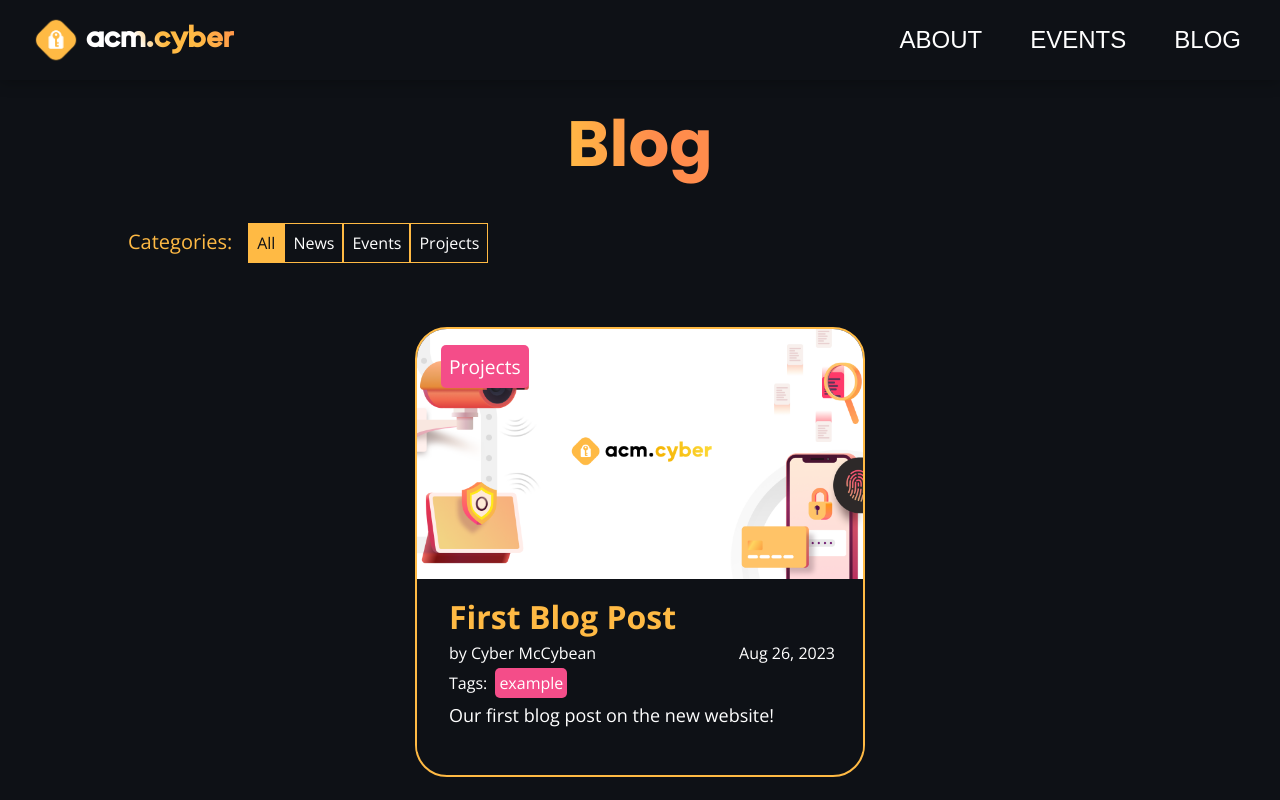
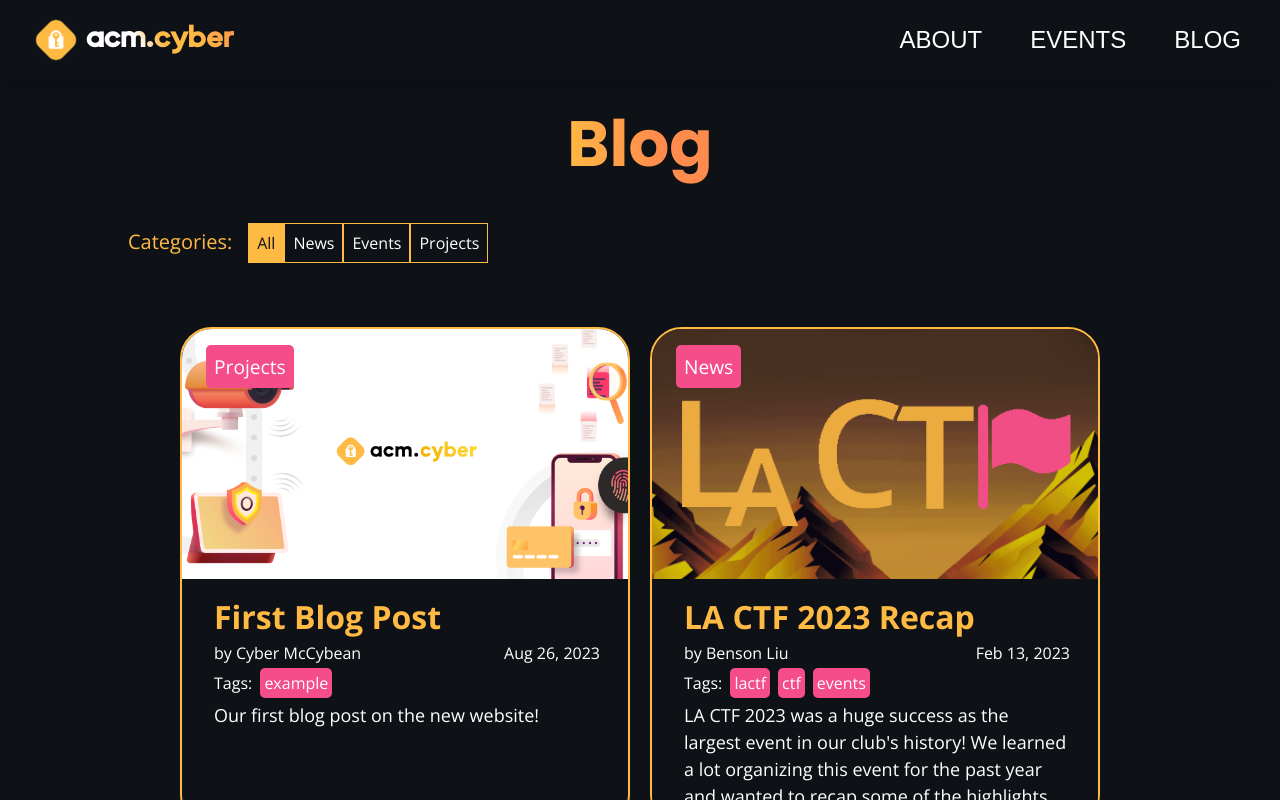
Before and after one commit to uclaacm/acmcyber.com, a Next.js app: page /blog in a window 1280 px wide. Built offline with nearby package versions, Linux system fonts and the light colour scheme; a web font is replaced by a local one.

Commit message:
feat: LA CTF 2023 recap blog post

```diff
--- /dev/null
+++ b/data/blog/2023-02-13-lactf-2023-recap.md
@@ -0,0 +1,24 @@
+---
+title: LA CTF 2023 Recap
+authors: [Benson Liu]
+category: News
+tags: [lactf, ctf, events]
+description: LA CTF 2023 was a huge success as the largest event in our club's history! We learned a lot organizing this event for the past year and wanted to recap some of the highlights.
+image: /images/blog/2023-02-13-lactf-2023-recap/2023-09-01-20-49-13.png
+---
+
+![LA CTF 2023 logo](/images/blog/2023-02-13-lactf-2023-recap/2023-09-01-20-49-13.png)
+
+LA CTF 2023 was a huge success as the largest event in our club's history! We learned a lot working on organizing this event for the past year so we wanted to recap some of the highlights.
+
+<div align="center">
+    <iframe width="560" height="315" src="https://www.youtube.com/embed/97uvDt-M2kg?si=0vJZ1fbqJv8PSq2_" title="YouTube video player" frameborder="0" allow="accelerometer; autoplay; clipboard-write; encrypted-media; gyroscope; picture-in-picture; web-share" allowfullscreen></iframe>
+</div>
+
+<div align="center">
+    <iframe width="560" height="315" src="https://www.youtube.com/embed/jdH5suHsf_s?si=eC5s3DMyM1OgJsne" title="YouTube video player" frameborder="0" allow="accelerometer; autoplay; clipboard-write; encrypted-media; gyroscope; picture-in-picture; web-share" allowfullscreen></iframe>
+</div>
+
+<div align="center">
+    <iframe width="560" height="315" src="https://www.youtube.com/embed/6b91b5BXB2M?si=MvAvly5T4G7aZtQY" title="YouTube video player" frameborder="0" allow="accelerometer; autoplay; clipboard-write; encrypted-media; gyroscope; picture-in-picture; web-share" allowfullscreen></iframe>
+</div>
--- a/styles/Blog.module.scss
+++ b/styles/Blog.module.scss
@@ -11,7 +11,7 @@
   display: flex;
   flex-direction: column;
   width: 450px;
-  height: 450px;
+  height: 500px;
   border: var(--cyber-gold) 2px solid;
   border-radius: 2rem;
   transition: box-shadow 0.2s;
```
Also changed, not shown: public/images/blog/2023-02-13-lactf-2023-recap/2023-09-01-20-49-13.png (added).
